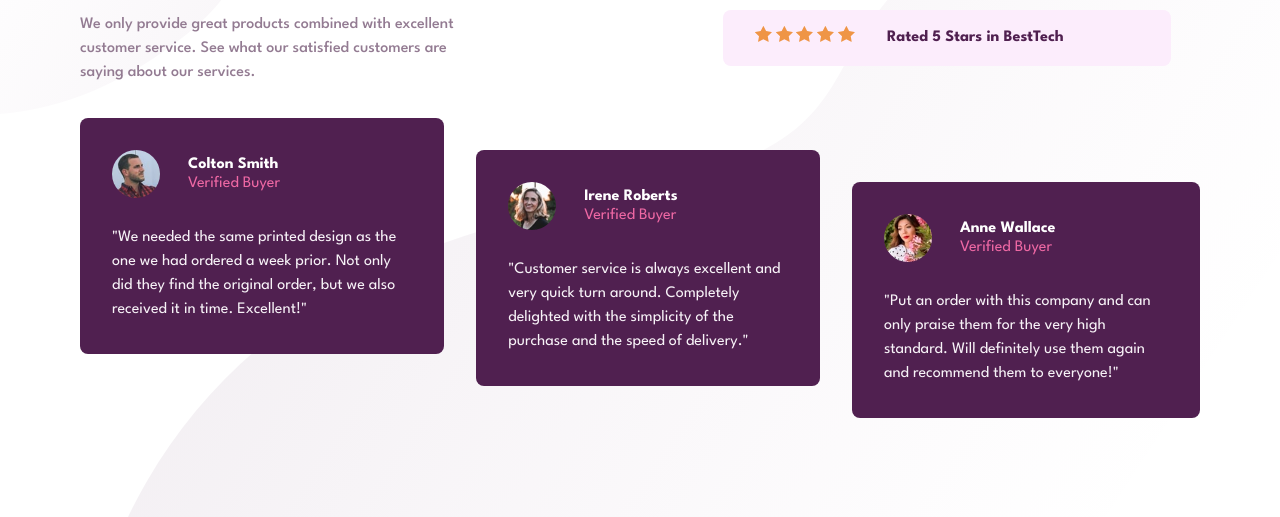
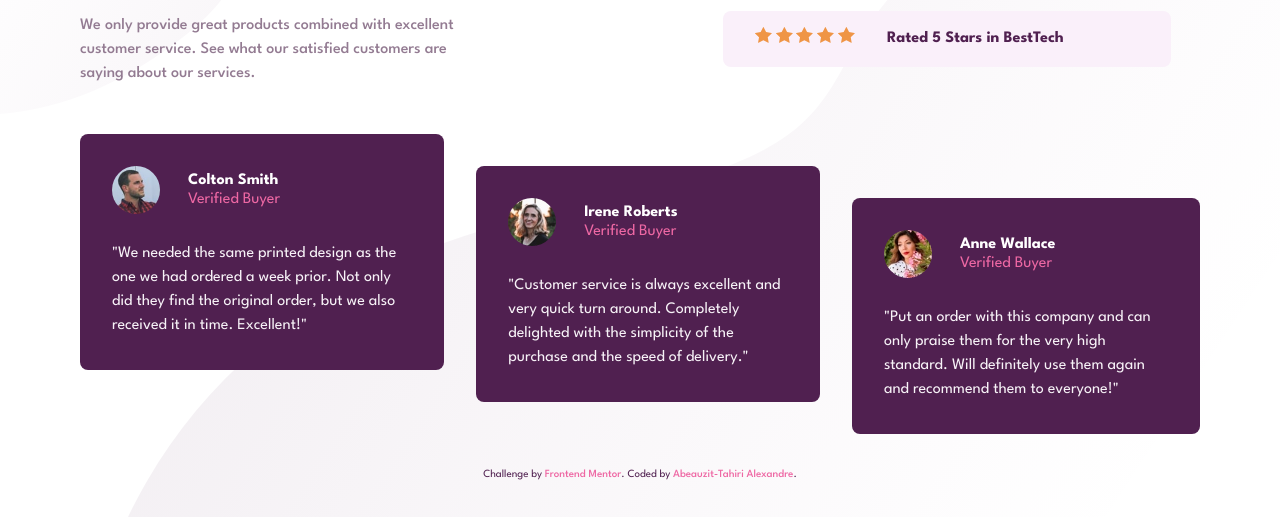
Before and after one commit to Aatypic/social-proof-section, a plain HTML site: page index.html in a window 1280 px wide. Shown: the part 283-800 px from the top of the page. Drawn offline with Linux system fonts and the light colour scheme.

Commit message:
social section page live 1.0

```diff
--- a/index.html
+++ b/index.html
@@ -78,5 +78,15 @@
 				</li>
 			</ul>
 		</main>
+
+		<footer>
+			<div class="attribution">
+				Challenge by
+				<a href="https://www.frontendmentor.io?ref=challenge" target="_blank"
+					>Frontend Mentor</a
+				>. Coded by
+				<a href="mailto:aatypic.design@gmail.com">Abeauzit-Tahiri Alexandre</a>.
+			</div>
+		</footer>
 	</body>
 </html>
--- a/style.css
+++ b/style.css
@@ -5,7 +5,7 @@
 
 	--clr-neutral700: hsl(303, 10%, 53%);
 	--clr-neutral300: hsl(300, 24%, 96%);
-	--clr-neutral350: hsl(300, 75%, 96%);
+	--clr-neutral350: hsl(300, 50%, 96%);
 	--clr-neutral100: hsl(0, 0%, 100%);
 	/* fonts */
 	--ff-primary: "League Spartan", sans-serif;
@@ -87,10 +87,12 @@ picture {
 /* general styling */
 
 body {
+	display: grid;
+	place-content: center;
+	text-align: center;
 	font-family: var(--ff-primary);
 	color: var(--clr-primary800);
-	display: grid;
-	text-align: center;
+
 	background-image: url(images/bg-pattern-top-mobile.svg),
 		url(images/bg-pattern-bottom-mobile.svg);
 	background-position: top left, bottom right;
@@ -195,13 +197,17 @@ h1 {
 	color: var(--clr-neutral300);
 }
 
+/* footer */
 .attribution {
 	font-size: 11px;
 	text-align: center;
 }
 .attribution a {
-	color: var(--clr-primary800);
+	color: var(--clr-primary100);
+	text-decoration: none;
+	font-weight: var(--fweight-medium);
 }
+
 /* animations fix speed */
 .hero__ratings li,
 .card {
@@ -232,7 +238,7 @@ h1 {
 	}
 	main {
 		grid-template-columns: 1fr 1.2fr;
-		gap: 0 1rem;
+		gap: 3rem 1rem;
 	}
 	.hero__header {
 		text-align: left;
```
